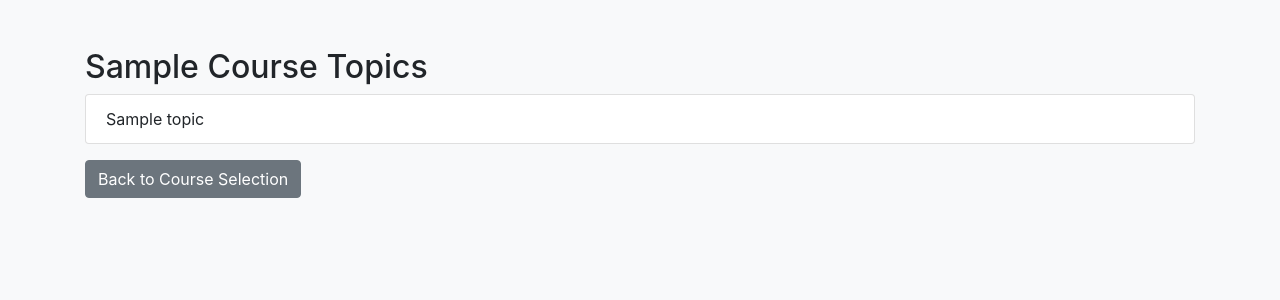
After one commit to lavishkhanna/LearneX, a Flask app: template templates/course_topics.html in a window 1280 px wide. The commit adds this page. Shown: the top 300 px of the page. Run offline with Flask 3, Linux system fonts and the light colour scheme; the template is opened without the code that fills it: most values are stand-ins (such as "Sample title", 1, 10 or a date in 2020); some libraries are stand-ins or nearby versions.

Commit message:
Adding list of concepts for subjects

```diff
--- a/app.py
+++ b/app.py
@@ -2,16 +2,41 @@ from flask import Flask, render_template, request
 
 app = Flask(__name__)
 
-# Homepage route
+# Sample course topics
+course_topics = {
+    'data_science': [
+        'Python Basics',
+        'Data Structures',
+        'Pandas and Numpy',
+        'Data Visualization',
+        'Machine Learning Introduction',
+    ],
+    'machine_learning': [
+        'Supervised Learning',
+        'Linear Regression',
+        'Classification Algorithms',
+        'Clustering',
+        'Neural Networks',
+    ],
+    'web_development': [
+        'HTML & CSS',
+        'JavaScript Basics',
+        'Responsive Design',
+        'Back-end with Flask/Django',
+        'Deploying Web Applications',
+    ]
+}
+
 @app.route('/')
 def home():
     return render_template('home.html')
 
-# Route to handle the selected course
+# Route to handle course selection and display topics
 @app.route('/select_course', methods=['POST'])
 def select_course():
     selected_course = request.form['course']
-    return f"You selected {selected_course}!"
+    topics = course_topics.get(selected_course, [])
+    return render_template('course_topics.html', course=selected_course, topics=topics)
 
 if __name__ == "__main__":
     app.run(debug=True)
--- /dev/null
+++ b/templates/course_topics.html
@@ -0,0 +1,24 @@
+<!DOCTYPE html>
+<html lang="en">
+<head>
+    <meta charset="UTF-8">
+    <meta http-equiv="X-UA-Compatible" content="IE=edge">
+    <meta name="viewport" content="width=device-width, initial-scale=1.0">
+    <title>{{ course | title }} Topics</title>
+    <link href="https://stackpath.bootstrapcdn.com/bootstrap/4.5.2/css/bootstrap.min.css" rel="stylesheet">
+</head>
+<body class="bg-light">
+    <div class="container mt-5">
+        <h2>{{ course | title }} Topics</h2>
+        <ul class="list-group">
+            {% for topic in topics %}
+            <li class="list-group-item">{{ topic }}</li>
+            {% endfor %}
+        </ul>
+        <a href="/" class="btn btn-secondary mt-3">Back to Course Selection</a>
+    </div>
+    <script src="https://code.jquery.com/jquery-3.5.1.slim.min.js"></script>
+    <script src="https://cdn.jsdelivr.net/npm/@popperjs/core@2.9.2/dist/umd/popper.min.js"></script>
+    <script src="https://stackpath.bootstrapcdn.com/bootstrap/4.5.2/js/bootstrap.min.js"></script>
+</body>
+</html>
```
Also changed, not shown: templates/home.html (+28 -5 lines).
